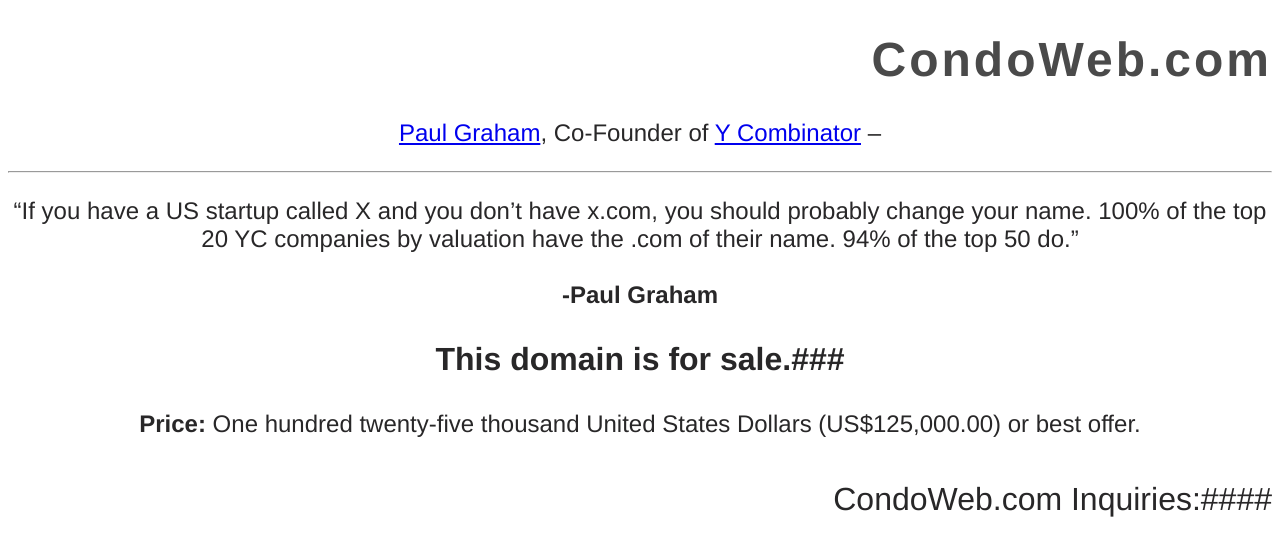
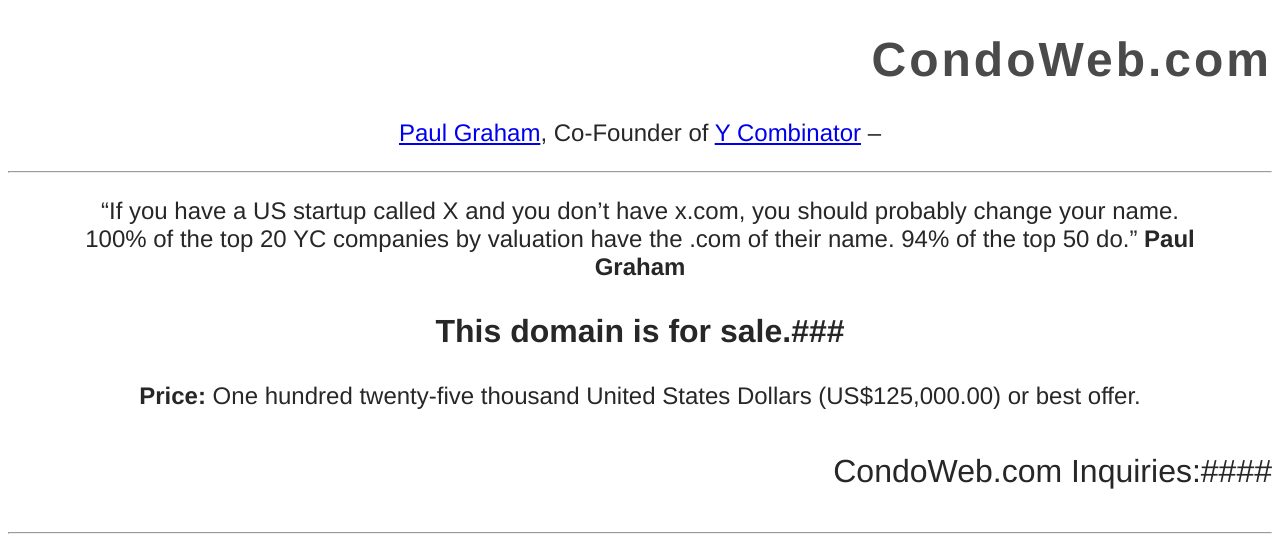
Before and after one commit to dawncomer/condoweb, a Jekyll site: the page built from index.markdown, in a window 1280 px wide. Shown: the top 542 px of the page. Built offline with Jekyll 4.4.1, drawn with Linux system fonts in a browser that asks for light colours; Markdown is read by kramdown in place of the engine named in the settings; some of the changed text lies outside the part shown.

Commit message:
gh-pages

```diff
--- a/_layouts/default.html
+++ b/_layouts/default.html
@@ -35,7 +35,7 @@
     color: #282728;
     text-align: center;
     font-family: Helvetica;
-    font-weight: bold;
+    font-weight: bolder;
     font-size: 2em;
   }
 
@@ -55,6 +55,7 @@
     font-size: 2em;
   }
 
+
   </style>
 </head>
     <body>
--- a/index.markdown
+++ b/index.markdown
@@ -8,15 +8,16 @@ CondoWeb.com
 
 <hr>
 
-"If you have a US startup called X and you don't have x.com, you should probably change your name. 100% of the top 20 YC companies by valuation have the .com of their name. 94% of the top 50 do."<br/>&nbsp;<br/>
-<strong>-Paul Graham</strong>
+>"If you have a US startup called X and you don't have x.com, you should probably change your name. <br> 100% of the top 20 YC companies by valuation have the .com of their name. 94% of the top 50 do."
+<strong>Paul Graham</strong>
 
 ###This domain is for sale.###
 
 <strong>Price:</strong> One hundred twenty-five thousand United States Dollars (US$125,000.00) or best offer.
 
 ####CondoWeb.com Inquiries:####
-
 <hr>
 
-<iframe height="697" allowTransparency="true" frameborder="0" scrolling="no" style="width:50%;border:none"  src="https://wisdomgroup.wufoo.com/embed/s1kxy5mk1q4e7g8/"><a href="https://wisdomgroup.wufoo.com/forms/s1kxy5mk1q4e7g8/">Fill out my Wufoo form!</a></iframe>
+<center>
+<iframe height="697" allowTransparency="true"frameborder="0" scrolling="no" style="width:50%;border:none"  src="https://wisdomgroup.wufoo.com/embed/s1kxy5mk1q4e7g8/"><a href="https://wisdomgroup.wufoo.com/forms/s1kxy5mk1q4e7g8/">Fill out my Wufoo form!</a></iframe>
+</center>
```
Also changed, not shown: 1 other file.
